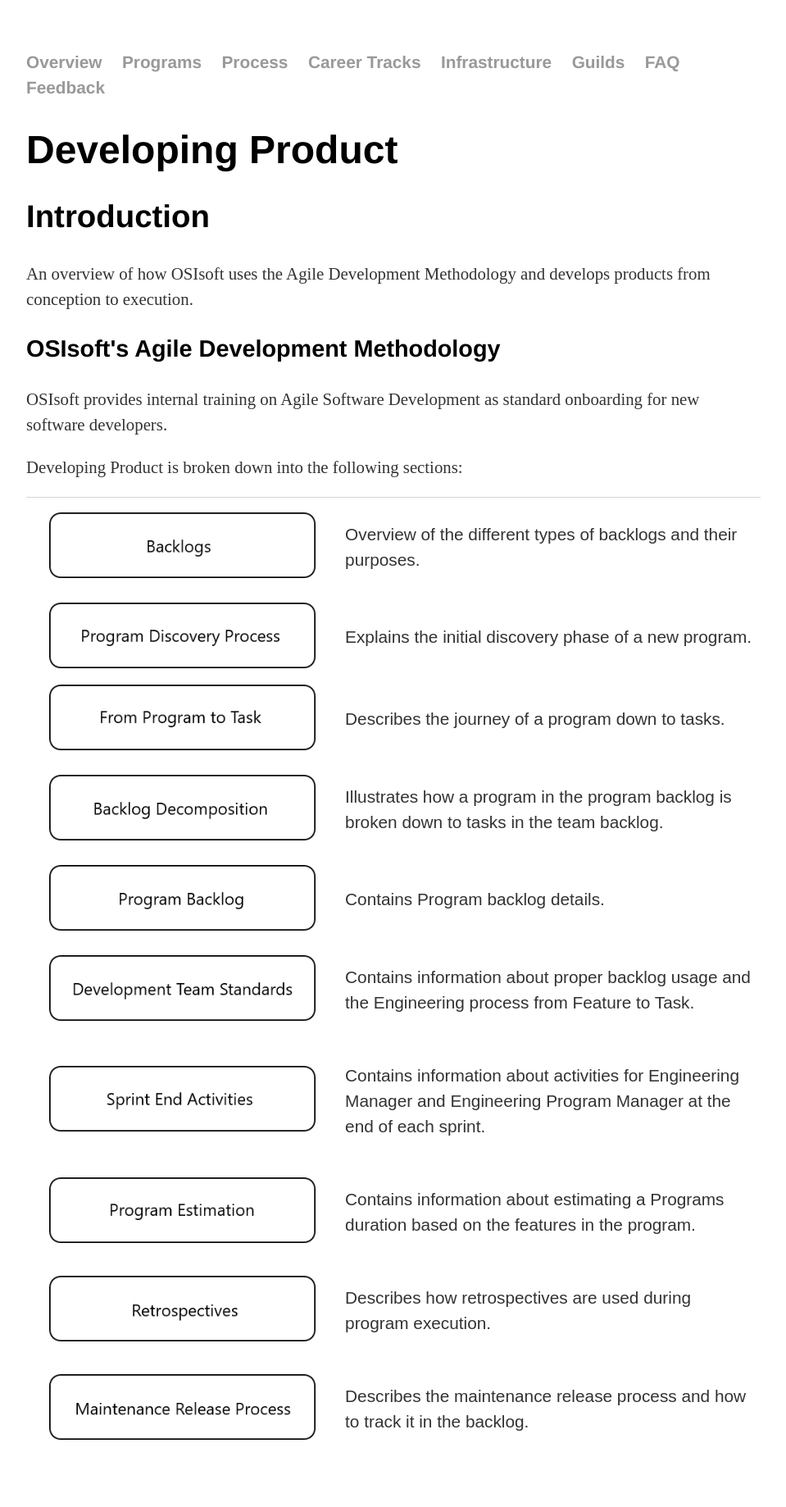
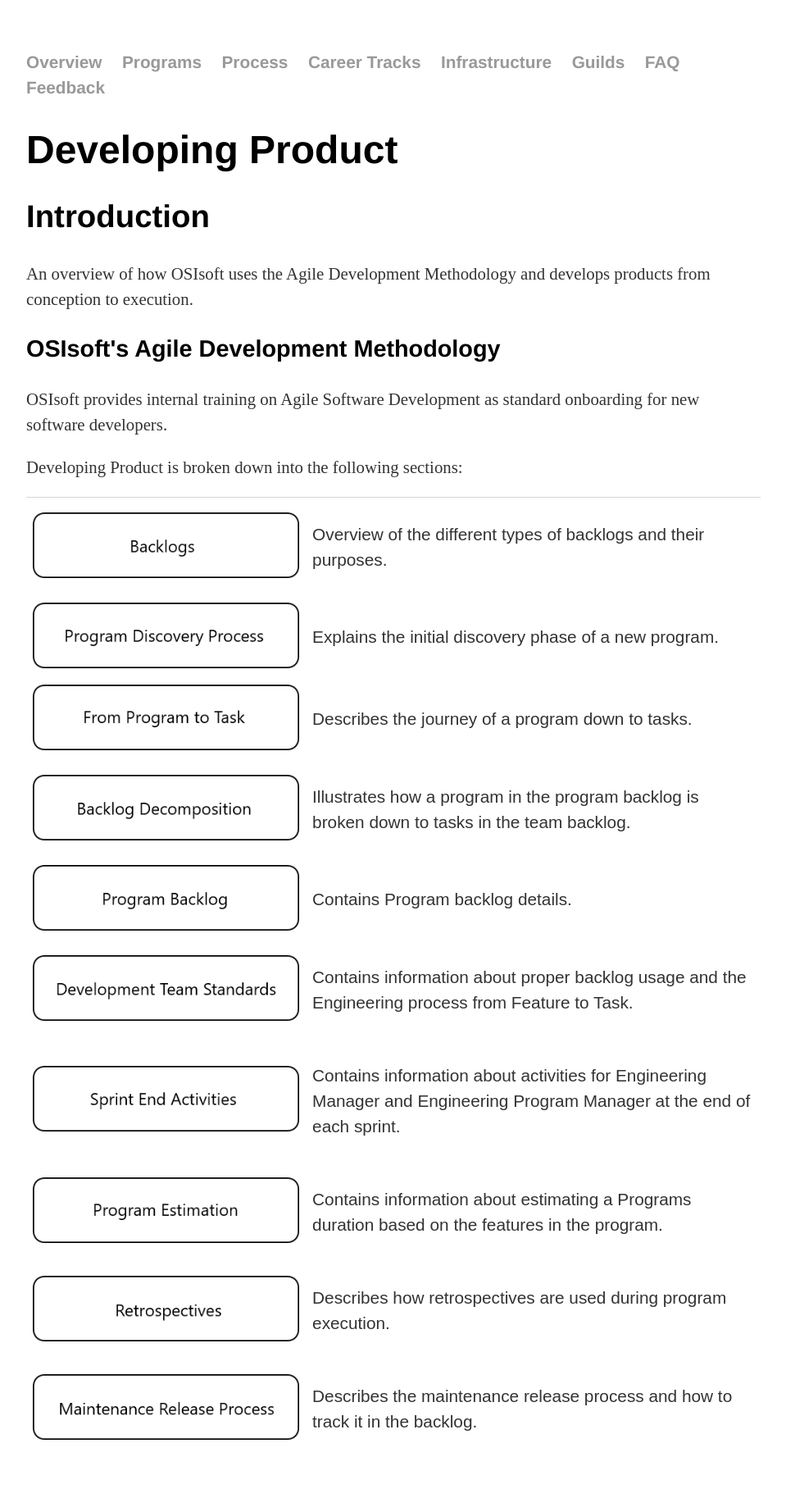
Before and after one commit to OSIEng/osieng.github.io, a Jekyll site: the page built from process/index.html, in a window 1280 px wide. Shown: the whole page at 82% size, without its empty margins (160-1119 px from the left). Built offline with Jekyll 4.4.1, drawn with Linux system fonts in a browser that asks for light colours.

Commit message:
process-table-update
Removed horizontal space before and after images

```diff
--- a/process/index.html
+++ b/process/index.html
@@ -6,13 +6,12 @@ title: Development Process - OSIsoft Engineering
 table {
     font-family: arial, sans-serif;
     border-collapse: collapse;
+    width: 100%;
 	border: none;
-    width: 100%;
 }
 td {
     border: none;
     text-align: left;
-    padding: 8px;
 }
 </style>
 
@@ -33,61 +32,61 @@ td {
 <table>
 	<tr>
 		<td class="block" style="width:auto"><a href="/backlogs">
-			<img src="/images/Backlogs.PNG" alt="Backlogs" style="height:80px" hspace="20">
+			<img src="../images/Backlogs.PNG" alt="Backlogs" style="height:80px">
 		</a></td>
-		<td class="block" style="width:100%"><p>Overview of the different types of backlogs and their purposes.</p></td>
+		<td class="block" style="width:100%; padding:8px;"><p>Overview of the different types of backlogs and their purposes.</p></td>
 	</tr>
 	<tr>
 		<td><a href="/program_discovery_process">
-			<img src="/images/DiscoveryProcess.PNG" alt="Program Discovery Process" style="height:80px" hspace="20">
+			<img src="/images/DiscoveryProcess.PNG" alt="Program Discovery Process" style="height:80px">
 		</a></td>
 		<td><p>Explains the initial discovery phase of a new program.</p></td>
 	</tr>
 	<tr>
 		<td><a href="/from_program_to_task">
-			<img src="/images/ProgramToTask.PNG" alt="From Program to Task" style="height:80px" hspace="20">
+			<img src="/images/ProgramToTask.PNG" alt="From Program to Task" style="height:80px">
 		</a></td>
 		<td><p>Describes the journey of a program down to tasks.</p></td>
 	</tr>
 	<tr>
 		<td><a href="/backlog_decomposition">
-			<img src="/images/BacklogDecomposition.PNG" alt="Backlog Decomposition" style="height:80px" hspace="20">
+			<img src="/images/BacklogDecomposition.PNG" alt="Backlog Decomposition" style="height:80px">
 		</a></td>
 		<td><p>Illustrates how a program in the program backlog is broken down to tasks in the team backlog.</p></td>
 	</tr>
 	<tr>
 		<td><a href="/program_backlog">
-			<img src="/images/ProgramBacklog.PNG" alt="Program Backlog" style="height:80px" hspace="20">
+			<img src="/images/ProgramBacklog.PNG" alt="Program Backlog" style="height:80px">
 		</a></td>
 		<td><p>Contains Program backlog details.</p></td>
 	</tr>
 	<tr>
 		<td><a href="/development_team_standards">
-			<img src="/images/DevTeamStandards.PNG" alt="Development Team Standards" style="height:80px" hspace="20">
+			<img src="/images/DevTeamStandards.PNG" alt="Development Team Standards" style="height:80px">
 		</a></td>
 		<td><p>Contains information about proper backlog usage and the Engineering process from Feature to Task.</p></td>
 	</tr>
 	<tr>
 		<td><a href="/sprint_end_activities">
-			<img src="/images/SprintEndActivities.PNG" alt="Sprint End Activities" style="height:80px" hspace="20">
+			<img src="/images/SprintEndActivities.PNG" alt="Sprint End Activities" style="height:80px">
 		</a></td>
 		<td><p>Contains information about activities for Engineering Manager and Engineering Program Manager at the end of each sprint.</p></td>
 	</tr>
 	<tr>
 		<td><a href="/program_estimation">
-			<img src="/images/ProgramEstimation.PNG" alt="Program Estimation" style="height:80px" hspace="20">
+			<img src="/images/ProgramEstimation.PNG" alt="Program Estimation" style="height:80px">
 		</a></td>
 		<td><p>Contains information about estimating a Programs duration based on the features in the program.</p></td>
 	</tr>
 	<tr>
 		<td><a href="/retrospectives">
-			<img src="/images/Retrospectives.PNG" alt="Retrospectives" style="height:80px" hspace="20">
+			<img src="/images/Retrospectives.PNG" alt="Retrospectives" style="height:80px">
 		</a></td>
 		<td><p>Describes how retrospectives are used during program execution.</p></td>
 	</tr>
 	<tr>
 		<td><a href="/maintenance_release_process">
-			<img src="/images/MaintReleaseProcess.PNG" alt="Maintenance Release Process" style="height:80px" hspace="20">
+			<img src="/images/MaintReleaseProcess.PNG" alt="Maintenance Release Process" style="height:80px">
 		</a></td>
 		<td><p>Describes the maintenance release process and how to track it in the backlog.</p></td>
 	</tr>
```
